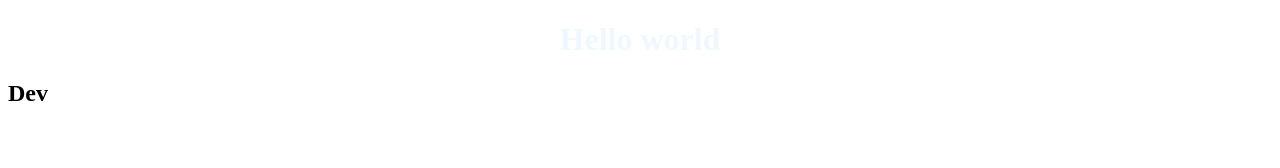
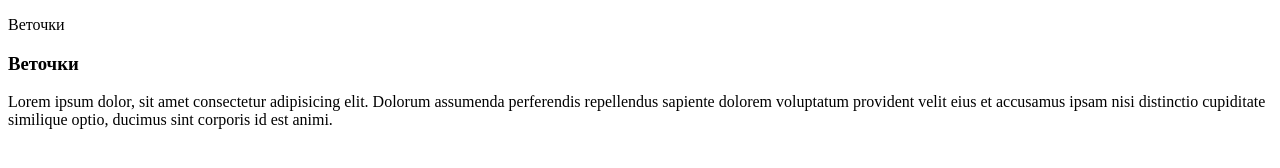
Before and after one commit to Hasher453/demo-html, a plain HTML site: page index.html in a window 1280 px wide. Drawn offline with Linux system fonts and the light colour scheme.

Commit message:
conflickt

```diff
--- a/index.html
+++ b/index.html
@@ -1,13 +1,19 @@
 <!DOCTYPE html>
 <html lang="en">
-<head>
-  <meta charset="UTF-8">
-  <meta name="viewport" content="width=device-width, initial-scale=1.0">
-  <link rel="stylesheet" href="style.css">
-  <title>Document</title>
-</head>
-<body>
-  <h1>Hello world</h1>
-  <h2>Dev</h2>
-</body>
+  <head>
+    <meta charset="UTF-8" />
+    <meta name="viewport" content="width=device-width, initial-scale=1.0" />
+    <link rel="stylesheet" href="style.css" />
+    <title>Document</title>
+  </head>
+  <body>
+    <p>Веточки</p>
+    <h3>Веточки</h3>
+    <p>
+      Lorem ipsum dolor, sit amet consectetur adipisicing elit. Dolorum
+      assumenda perferendis repellendus sapiente dolorem voluptatum provident
+      velit eius et accusamus ipsam nisi distinctio cupiditate similique optio,
+      ducimus sint corporis id est animi.
+    </p>
+  </body>
 </html>
```
